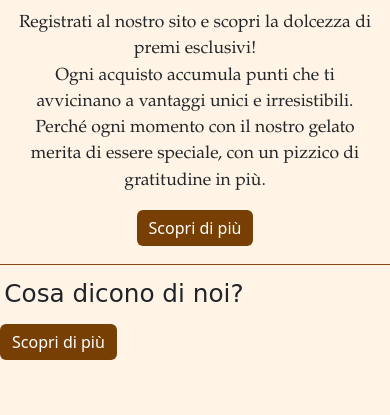
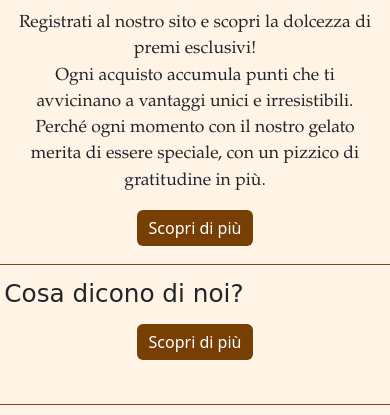
Before and after one commit to BennyBarone/WebProgetto, a PHP site: page / in a window 390 px wide. Shown: the part 1256-1671 px from the top of the page. Before the commit the page ends 1616 px from the top, so only its background shows below. Run offline with PHP 8.4, Linux system fonts and the light colour scheme; data that the repository does not hold is empty.

Commit message:
sistemato tutto

```diff
--- a/progetto/bootstrap.php
+++ b/progetto/bootstrap.php
@@ -1,7 +1,7 @@
 <?php
 session_start();
 define("UPLOAD_DIR", "./upload/"); //crea variabile
-//require_once("utils/functions.php"); //include solo una volta il file
+require_once("utils/function.php"); //include solo una volta il file
 require_once("db/database.php");
 $dbh = new DatabaseHelper("localhost", "root", "", "negozio_gelateria");
 
--- a/progetto/css/style.css
+++ b/progetto/css/style.css
@@ -165,7 +165,7 @@ section div img {
     margin: 10px auto;
 }
 
-#scopriTessera, #acquista{
+#scopri, #acquista{
     border:#783f04;
     background-color: #783f04;
     transition: all 0.3s ease;
@@ -174,7 +174,7 @@ section div img {
 #acquista{
     margin:10% 38%;
 }
-#scopriTessera:hover,#acquista:hover{
+#scopri:hover,#acquista:hover{
     background-color: rgba(165, 42, 42, 0.1);
     color: darkbrown;
 }
@@ -214,7 +214,7 @@ section div img {
         width: 9vw !important;
     }
 
-    #scopriTessera{
+    #scopri{
         margin-bottom: 5%;
     }
 
@@ -260,7 +260,7 @@ section div img {
         width: 70vw !important;
     }
 
-    #scopriTessera{
+    #scopri{
         margin-bottom: 5%;
 
     }
--- a/progetto/index.php
+++ b/progetto/index.php
@@ -2,6 +2,7 @@
 require_once 'bootstrap.php';
 
 $templateParams["titolo"] = "Nuvole di gelato - Home";
+$templateParams["nome"]="home.php";
 $templateParams["recensioni"]=$dbh->getRecensioni();
 
 require 'template/base.php';
--- a/progetto/template/base.php
+++ b/progetto/template/base.php
@@ -34,65 +34,17 @@
             <button id="acquista" type="button" class="btn btn-primary btn-lg">Acquista</button>
             </div>
         </div>
+        <script src="javascript/script.js"></script>
     </header>
     <main>
-        <section>
-        <div class="position-relative">
-            <img id="foto1" src="img/foto1.jpg" class="img-fluid mx-auto d-block" alt="primafoto">
-            <button id="bottProdotti" type="button" class="btn custom-btn position-absolute top-50 start-50 translate-middle">
-                    Scopri i nostri prodotti
-            </button>
-        </div>
-
-                <h2>Benvenuti nel mondo di Nuvole di Gelato</h2>
-                <p>
-                    <span class="d-block">Dal 1943, Nuvole di Gelato rappresenta una storia di tradizione, passione e qualità.
-                    Nata nel cuore di Fossombrone, una pittoresca cittadina in provincia di Pesaro Urbino,
-                    la nostra gelateria è più di un semplice luogo dove gustare il gelato: è un punto d’incontro,
-                    un’esperienza che abbraccia il sapore autentico di una tradizione che si tramanda di generazione in generazione.</span>
-                    <span class="d-block">Ogni ingrediente usato nella creazione del nostro gelato è scelto con cura dai migliori produttori locali,
-                    per garantire freschezza, genuinità e un gusto inimitabile.</span>
-                    <span class="d-block">Il nostro obiettivo è quello di regalare un momento di felicità a chi sceglie i nostri gelati.</span>
-                    <span class="d-block">Venite a trovarci e lasciatevi conquistare dalla magia dei nostri gusti, dai classici intramontabili alle creazioni più innovative.
-                    E per chi desidera godersi i nostri gelati comodamente a casa,
-                    offriamo anche la possibilità di acquistarli online: qualità artigianale direttamente alla vostra porta.</span>
-                </p>
-
-        <div class=" grid-layout container-fluid">
-            <section>
-            <div class="row align-items-center">
-                <!-- Colonna Immagine -->
-                <div class="col-sm-4 d-flex justify-content-center">
-                    <img id="tessera" src="img/tessera.jpeg" class="custom-image p-3" alt="Tessera Fedeltà">
-                </div>
-                <!-- Colonna Testo -->
-                <div class="col-sm-8 text-center">
-                <h2>La tua carta fedeltà: Gelato, Sorrisi e Premi</h2>
-                <p>
-                    <span class="d-block">Registrati al nostro sito e scopri la dolcezza di premi esclusivi!</span>
-                    <span class="d-block">Ogni acquisto accumula punti che ti avvicinano a vantaggi unici e irresistibili. Perché ogni momento con il nostro gelato merita di essere speciale, con un pizzico di gratitudine in più.</span>
-                </p>
-                <button id="scopriTessera" type="button" class="btn btn-primary">Scopri di più</button>
-                </div>
-            </div>
-            </section>
-        </div>
-        <section class="mb-4">
-                <h2 class="mb-2">Cosa dicono di noi?</h2>
-                <!--si prendono in maniera random i commenti effettuati dai clienti-->
-                <ul class="list-unstyled">
-                    <?php foreach($templateParams["recensioni"] as $recensioni): ?>
-                        <li class="d-flex align-items-center mb-2">
-                            <img id="UtenteRecensione" src="img/profilo.png" alt="account" class="me-2" style="width: 4vw">
-                            <?php echo $recensioni["Voto"];?>
-                            <?php echo $recensioni["Suggerimenti"]; ?>
-                        </li>
-                    <?php endforeach; ?>
-                </ul>
-                <button id="scopriTessera" type="button" class="btn btn-primary">Scopri di più</button>
-            </section>
-        </section>
+    <?php
+    // Controlla se è stato definito il template da caricare
+    if (isset($templateParams["nome"])) {
+        require $templateParams["nome"];
+    } else {
+        echo "<p>Errore: nessun contenuto da mostrare.</p>";
+    }
+    ?>
     </main>
-    <script src="javascript/script.js"></script>
 </body>
 </html>
--- /dev/null
+++ b/progetto/template/home.php
@@ -0,0 +1,59 @@
+<section>
+        <div class="position-relative">
+            <img id="foto1" src="img/foto1.jpg" class="img-fluid mx-auto d-block" alt="primafoto">
+            <a href="prodotti.php" id="bottProdotti" role="button" class="btn custom-btn position-absolute top-50 start-50 translate-middle">
+                Scopri i nostri prodotti
+            </a>
+        </div>
+                <h2>Benvenuti nel mondo di Nuvole di Gelato</h2>
+                <p>
+                    <span class="d-block">Dal 1943, Nuvole di Gelato rappresenta una storia di tradizione, passione e qualità.
+                    Nata nel cuore di Fossombrone, una pittoresca cittadina in provincia di Pesaro Urbino,
+                    la nostra gelateria è più di un semplice luogo dove gustare il gelato: è un punto d’incontro,
+                    un’esperienza che abbraccia il sapore autentico di una tradizione che si tramanda di generazione in generazione.</span>
+                    <span class="d-block">Ogni ingrediente usato nella creazione del nostro gelato è scelto con cura dai migliori produttori locali,
+                    per garantire freschezza, genuinità e un gusto inimitabile.</span>
+                    <span class="d-block">Il nostro obiettivo è quello di regalare un momento di felicità a chi sceglie i nostri gelati.</span>
+                    <span class="d-block">Venite a trovarci e lasciatevi conquistare dalla magia dei nostri gusti, dai classici intramontabili alle creazioni più innovative.
+                    E per chi desidera godersi i nostri gelati comodamente a casa,
+                    offriamo anche la possibilità di acquistarli online: qualità artigianale direttamente alla vostra porta.</span>
+                </p>
+
+        <div class=" grid-layout container-fluid">
+            <section>
+            <div class="row align-items-center">
+                <!-- Colonna Immagine -->
+                <div class="col-sm-4 d-flex justify-content-center">
+                    <img id="tessera" src="img/tessera.jpeg" class="custom-image p-3" alt="Tessera Fedeltà">
+                </div>
+                <!-- Colonna Testo -->
+                <div class="col-sm-8 text-center">
+                <h2>La tua carta fedeltà: Gelato, Sorrisi e Premi</h2>
+                <p>
+                    <span class="d-block">Registrati al nostro sito e scopri la dolcezza di premi esclusivi!</span>
+                    <span class="d-block">Ogni acquisto accumula punti che ti avvicinano a vantaggi unici e irresistibili. Perché ogni momento con il nostro gelato merita di essere speciale, con un pizzico di gratitudine in più.</span>
+                </p>
+                <button id="scopri" type="button" class="btn btn-primary">Scopri di più</button>
+                </div>
+            </div>
+            </section>
+        </div>
+        <div class="grid-layout">
+            <section class="mb-4">
+                <h2 class="mb-2">Cosa dicono di noi?</h2>
+                <!--si prendono in maniera random i commenti effettuati dai clienti-->
+                <ul class="list-unstyled">
+                    <?php foreach($templateParams["recensioni"] as $recensioni): ?>
+                        <li class="d-flex align-items-center mb-2">
+                            <img id="UtenteRecensione" src="img/profilo.png" alt="account" class="me-2" style="width: 4vw">
+                            <?php echo $recensioni["Voto"];?>
+                            <?php echo $recensioni["Suggerimenti"]; ?>
+                        </li>
+                    <?php endforeach; ?>
+                </ul>
+                <div class="text-center">
+                    <button id="scopri" type="button" class="btn btn-primary">Scopri di più</button>
+                </div>
+            </section>
+        </div>
+        </section>
--- /dev/null
+++ b/progetto/template/vedi_prodotti.php
@@ -0,0 +1,2 @@
+<h1 class="text-center mt-5">Prodotti in arrivo...</h1>
+<p class="text-center">Stiamo lavorando per mostrarti i nostri migliori prodotti.</p>
```
Also changed, not shown: progetto/prodotti.php (added, +9 -0 lines).
